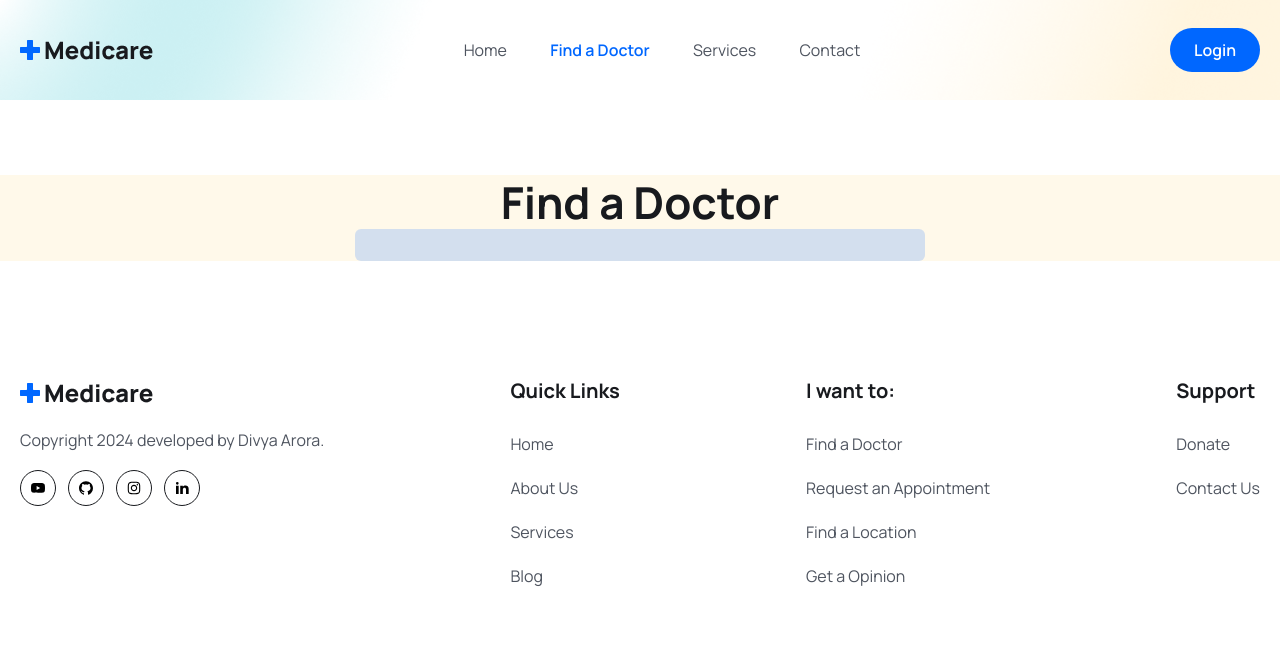
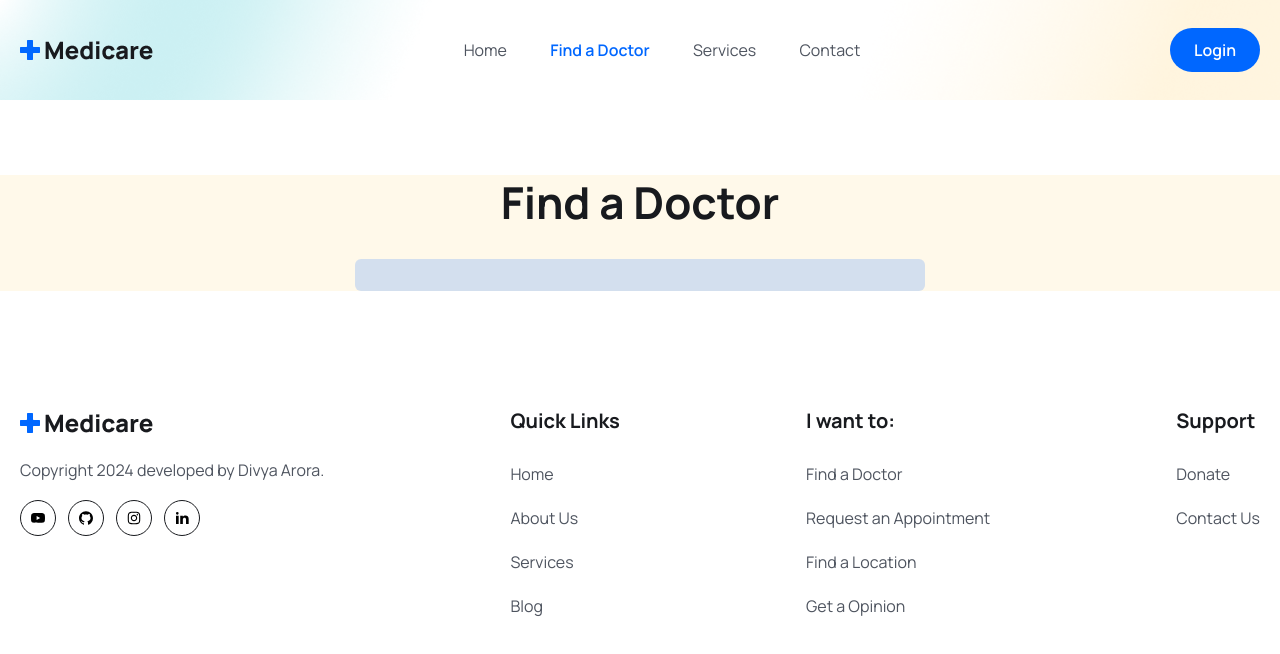
Before and after one commit to aroraadivya/Mern-Stack-Medicare, a React (Vite) app in the folder frontend/: page /doctors in a window 1280 px wide. Shown: the top 654 px of the page. Built offline with nearby package versions, Linux system fonts and the light colour scheme.

Commit message:
Add margin to search input container in Doctors component

```diff
--- a/frontend/src/pages/Doctors/Doctors.jsx
+++ b/frontend/src/pages/Doctors/Doctors.jsx
@@ -10,7 +10,7 @@ const Doctors = () => {
                     <div className='container text-center'>
                         <h2 className='heading'>Find a Doctor</h2>
 
-                        <div className='max-w-[570px] mx-auto bg-[#0066ff2c] rounded-md flex items-center justify-between'>
+                        <div className='max-w-[570px] mt-[30px] mx-auto bg-[#0066ff2c] rounded-md flex items-center justify-between'>
                             <imput type='search' className='py-4 pl-4 pr-2 bg-transparent w-full focus:outline-none cursor-pointer placeholder:text-textColor ' placeholder='Search for a doctor' />
                         </div>
                     </div>
```
